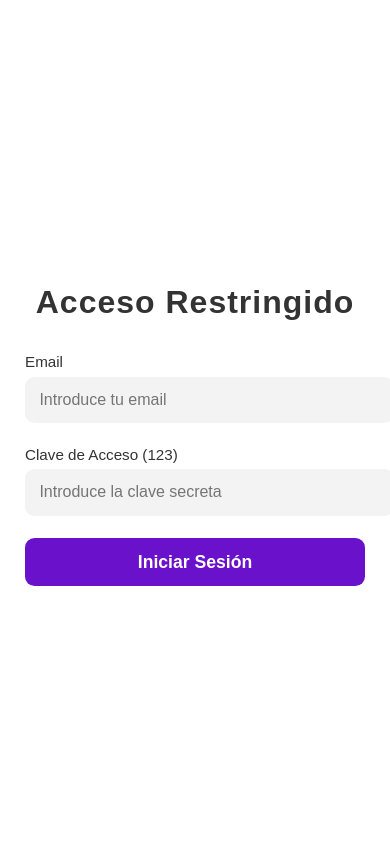
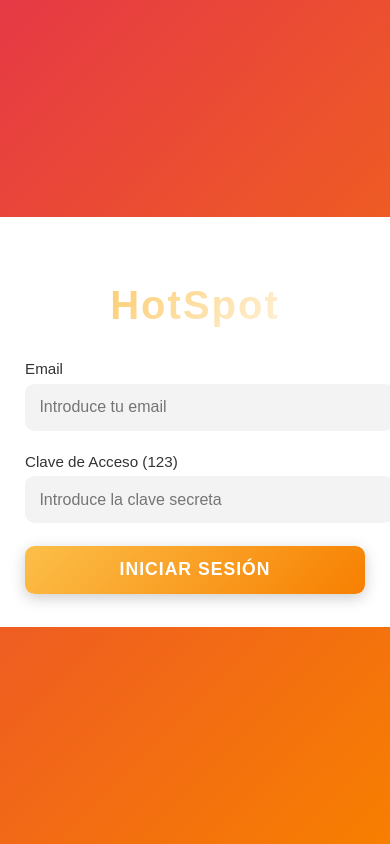
Before and after one commit to Fernandovepro/Training1, a website: page index.html in a window 390 px wide. Drawn offline with Linux system fonts and the light colour scheme.

Commit message:
commitlogin

```diff
--- a/index.html
+++ b/index.html
@@ -11,7 +11,7 @@
   <body>
     <section class="login-container">
       <div class="login-box">
-        <h2>Acceso Restringido</h2>
+        <h2>HotSpot</h2>
 
         <form onsubmit="return validarLogin(event);">
           <div class="input-group">
--- a/login.css
+++ b/login.css
@@ -1,21 +1,14 @@
 /* ==== ESTILOS GENERALES ==== */
 
-
-
 body {
-
   margin: 0;
 
   font-family: "Poppins", sans-serif;
-
 }
-
-
 
 /* Fondo con degradado suave */
 
 .login-container {
-
   display: flex;
 
   justify-content: center;
@@ -26,20 +19,14 @@ body {
 
   width: 100%;
 
-    background: linear-gradient(135deg, #212e63, #9b23ea);
+  background: linear-gradient(135deg, #e63946 0%, #f77f00 100%);
 
   padding: 1rem;
-
 }
-
-
 
 /* ==== TARJETA PRINCIPAL ==== */
 
-
-
 .login-box {
-
   background: rgba(255, 255, 255, 0.25);
 
   backdrop-filter: blur(12px);
@@ -59,45 +46,39 @@ body {
   border: 1px solid rgba(255, 255, 255, 0.25);
 
   box-shadow: 0 20px 30px rgba(0, 0, 0, 0.15);
-
 }
-
-
 
 /* Título del login */
 
 .login-box h2 {
-
   margin-bottom: 2rem;
 
   color: #fff;
 
-    font-size: 2rem;
+  font-size: 2.5rem;
 
-    font-weight: 600;
+  font-weight: 700;
 
-    letter-spacing: 1px;
+  letter-spacing: 2px;
 
+  background: linear-gradient(135deg, #fcbf49 0%, #ffffff 100%);
+
+  -webkit-background-clip: text;
+
+  -webkit-text-fill-color: transparent;
+
+  background-clip: text;
 }
-
-
 
 /* ==== INPUTS ==== */
 
-
-
 .input-group {
-
   margin-bottom: 1.4rem;
 
   text-align: left;
-
 }
 
-
-
 .input-group label {
-
   display: block;
 
   color: #f1f1f1;
@@ -107,13 +88,9 @@ body {
   font-size: 0.95rem;
 
   font-weight: 500;
-
 }
 
-
-
 .input-group input {
-
   width: 100%;
 
   padding: 0.9rem;
@@ -131,34 +108,26 @@ body {
   color: #fff;
 
   transition: 0.25s;
-
 }
-
-
 
 /* Efecto al hacer focus */
 
 .input-group input:focus {
+  background: rgba(255, 255, 255, 0.5);
 
-    background: rgba(255, 255, 255, 0.45);
+  box-shadow: 0 0 12px rgba(252, 191, 73, 0.5);
 
-    box-shadow: 0 0 8px rgba(255, 255, 255, 0.4);
-
+  border: 2px solid rgba(252, 191, 73, 0.8);
 }
-
-
 
 /* ==== BOTÓN ==== */
 
-
-
 .login-button {
-
   width: 100%;
 
   padding: 0.85rem;
 
-    background: #fff;
+  background: linear-gradient(135deg, #fcbf49 0%, #f77f00 100%);
 
   border: none;
 
@@ -170,42 +139,35 @@ body {
 
   cursor: pointer;
 
-    color: #6a11cb;
+  color: #fff;
 
-    transition: 0.25s;
+  transition: 0.3s ease;
 
+  box-shadow: 0 4px 15px rgba(0, 0, 0, 0.2);
+
+  text-transform: uppercase;
+
+  letter-spacing: 1px;
 }
 
-
-
 .login-button:hover {
-
-    background: #e3e3e3;
+  background: linear-gradient(135deg, #f77f00 0%, #e63946 100%);
 
   transform: translateY(-2px);
 
+  box-shadow: 0 6px 20px rgba(0, 0, 0, 0.3);
 }
-
-
 
 /* ==== RESPONSIVE ==== */
 
-
-
 @media (max-width: 600px) {
-
   .login-container {
-
     padding: 0;
 
-        background: #fff;
-
+    background: linear-gradient(135deg, #e63946 0%, #f77f00 100%);
   }
 
-
-
   .login-box {
-
     width: 100%;
 
     max-width: 100%;
@@ -219,49 +181,35 @@ body {
     background: #ffffff;
 
     backdrop-filter: none;
-
   }
 
+  .login-box h2 {
+    background: linear-gradient(135deg, #fcbf49 0%, #ffffff 100%);
 
+    -webkit-background-clip: text;
 
-    .login-box h2 {
+    -webkit-text-fill-color: transparent;
 
-        color: #333;
-
+    background-clip: text;
   }
 
-
-
   .input-group label {
-
     color: #333;
-
   }
 
-
-
   .input-group input {
-
     background: #f3f3f3;
 
     color: #000;
-
   }
 
-
-
   .login-button {
-
-        background: #6a11cb;
+    background: linear-gradient(135deg, #fcbf49 0%, #f77f00 100%);
 
     color: #fff;
-
   }
 
-
-
   .login-button:hover {
-
-        background: #5a0fb3;
-
+    background: linear-gradient(135deg, #f77f00 0%, #e63946 100%);
   }
+}
```
Lines whose indentation alone changed are shown as unchanged.
